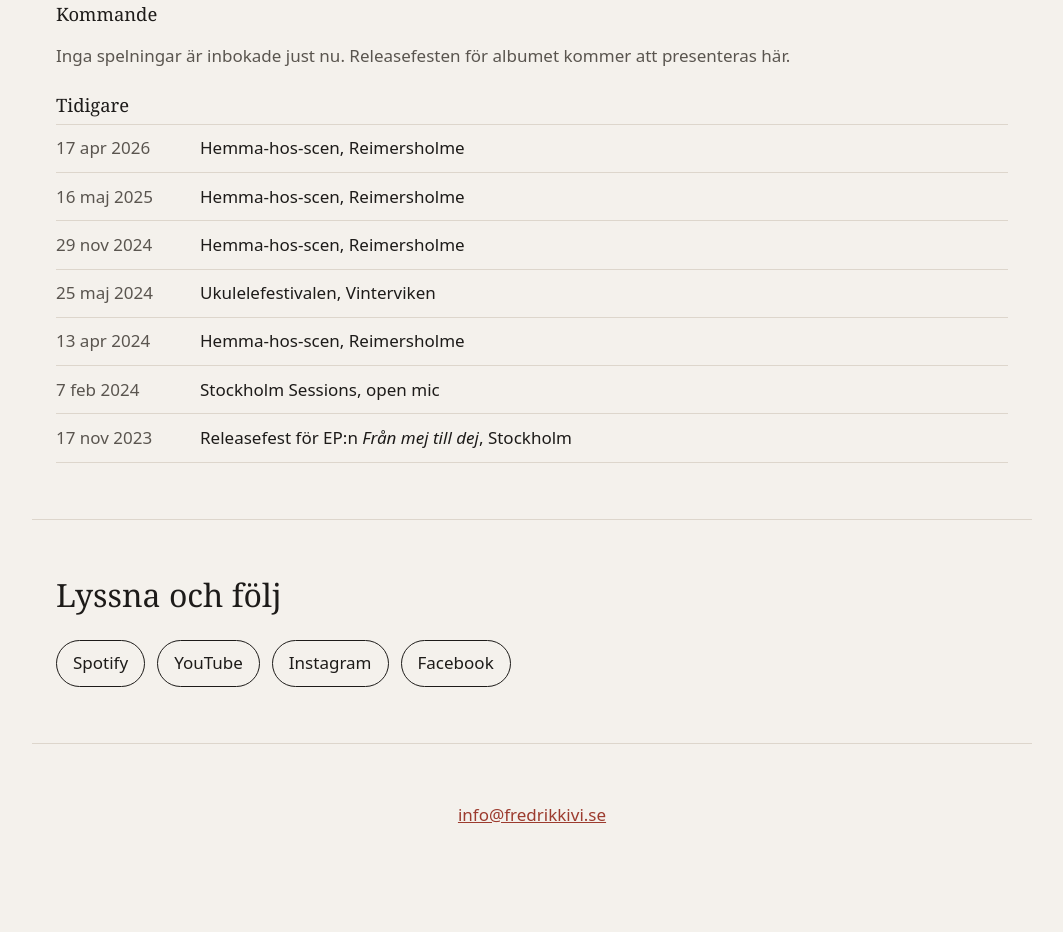
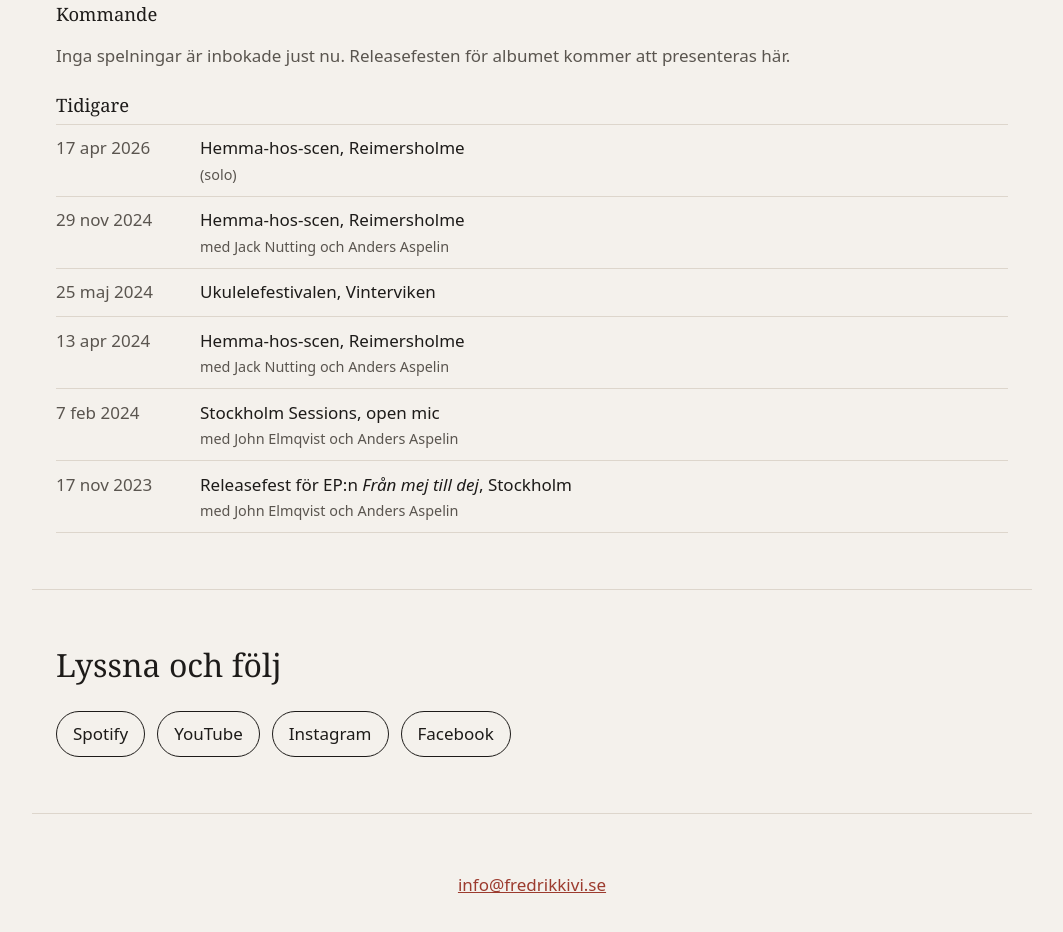
Before and after one commit to fredrikkivi/fredrikkivi.github.io, a plain HTML site: page index.html in a window 1280 px wide. Shown: the part 2026-2958 px from the top of the page, without its empty margins (108-1171 px from the left). Before the commit the page ends 2912 px from the top, so only its background shows below. Drawn offline with Linux system fonts and the light colour scheme.

Commit message:
Lägg till medverkande musiker och ta bort 16 maj 2025
Co-Authored-By: Claude Opus 5.5 <noreply@anthropic.com>
Claude-Session: https://claude.ai/code/session_01WwA262cuz8nMUG9DxeTd9k

```diff
--- a/index.html
+++ b/index.html
@@ -71,13 +71,12 @@
       <p class="muted">Inga spelningar är inbokade just nu. Releasefesten för albumet kommer att presenteras här.</p>
       <h3 class="gigs__heading">Tidigare</h3>
       <ul class="gigs">
-        <li><time datetime="2026-04-17">17 apr 2026</time><span>Hemma-hos-scen, Reimersholme</span></li>
-        <li><time datetime="2025-05-16">16 maj 2025</time><span>Hemma-hos-scen, Reimersholme</span></li>
-        <li><time datetime="2024-11-29">29 nov 2024</time><span>Hemma-hos-scen, Reimersholme</span></li>
+        <li><time datetime="2026-04-17">17 apr 2026</time><span>Hemma-hos-scen, Reimersholme <small>(solo)</small></span></li>
+        <li><time datetime="2024-11-29">29 nov 2024</time><span>Hemma-hos-scen, Reimersholme <small>med Jack Nutting och Anders Aspelin</small></span></li>
         <li><time datetime="2024-05-25">25 maj 2024</time><span>Ukulelefestivalen, Vinterviken</span></li>
-        <li><time datetime="2024-04-13">13 apr 2024</time><span>Hemma-hos-scen, Reimersholme</span></li>
-        <li><time datetime="2024-02-07">7 feb 2024</time><span>Stockholm Sessions, open mic</span></li>
-        <li><time datetime="2023-11-17">17 nov 2023</time><span>Releasefest för EP:n <em>Från mej till dej</em>, Stockholm</span></li>
+        <li><time datetime="2024-04-13">13 apr 2024</time><span>Hemma-hos-scen, Reimersholme <small>med Jack Nutting och Anders Aspelin</small></span></li>
+        <li><time datetime="2024-02-07">7 feb 2024</time><span>Stockholm Sessions, open mic <small>med John Elmqvist och Anders Aspelin</small></span></li>
+        <li><time datetime="2023-11-17">17 nov 2023</time><span>Releasefest för EP:n <em>Från mej till dej</em>, Stockholm <small>med John Elmqvist och Anders Aspelin</small></span></li>
       </ul>
     </section>
 
--- a/style.css
+++ b/style.css
@@ -136,3 +136,4 @@ h1, h2, h3 { font-family: var(--serif); font-weight: normal; line-height: 1.2; }
 .links a:hover { background: var(--ink); color: #fff; }
 
 .footer { text-align: center; padding: 2.5rem 1.5rem; color: var(--muted); }
+.gigs small { display: block; color: var(--muted); font-size: .9rem; }
```
